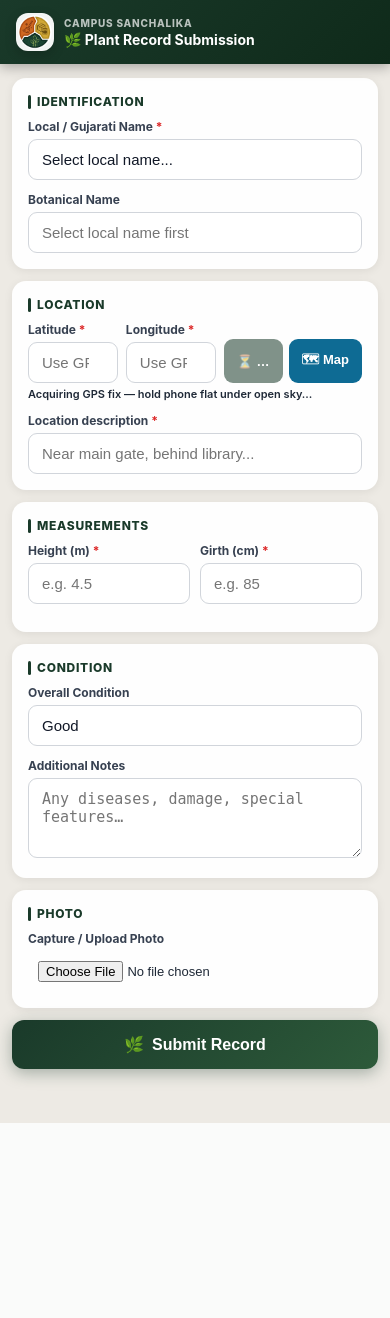
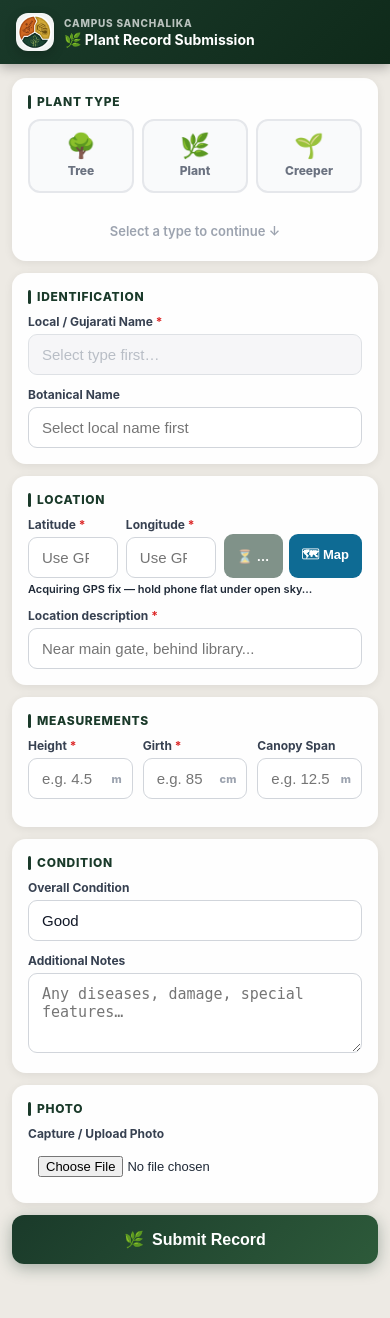
Before and after one commit to ShauryaDusht/management-system, a Django app: template backend/templates/geo_tracker/submit_form.html in a window 390 px wide. Before the commit the page ends 1123 px from the top, so only its background shows below. Run offline with Django 5.2, Linux system fonts and the light colour scheme; the template is opened without the code that fills it, so the values that code supplies are empty; parts of the project's set-up code (start-up, migrations or seed data) failed here and were passed over; some libraries are stand-ins or nearby versions.

Commit message:
add canopy span and fix filter button in mobile

```diff
--- a/backend/templates/geo_tracker/submit_form.html
+++ b/backend/templates/geo_tracker/submit_form.html
@@ -35,19 +35,27 @@ select,textarea{
 input:focus,select:focus,textarea:focus{border-color:#1a3a2a;box-shadow:0 0 0 3px rgba(26,58,42,.09)}
 input[type=file]{padding:10px;font-size:13px}
 textarea{resize:vertical;min-height:80px}
-.type-grid{display:grid;grid-template-columns:repeat(3,1fr);gap:8px;margin-top:2px}
-.type-opt input{display:none}
-.type-label{
+
+/* ── Type selector tabs ── */
+.type-tabs{display:grid;grid-template-columns:repeat(3,1fr);gap:8px;margin-bottom:12px}
+.type-tab{
   display:flex;flex-direction:column;align-items:center;gap:5px;
-  padding:12px 6px;border-radius:11px;border:2px solid #e5e7eb;
-  background:#f9fafb;font-size:12px;font-weight:800;color:#4b5563;cursor:pointer;
-  transition:all .15s
+  padding:13px 6px;border-radius:12px;border:2px solid #e5e7eb;
+  background:#f9fafb;font-size:12px;font-weight:800;color:#6b7280;cursor:pointer;
+  transition:all .15s;user-select:none;-webkit-tap-highlight-color:transparent
 }
-.type-emoji{font-size:22px;line-height:1}
-.type-opt input:checked + .type-label.tree{background:#dcfce7;border-color:#16a34a;color:#166534}
-.type-opt input:checked + .type-label.plant{background:#ede9fe;border-color:#7c3aed;color:#5b21b6}
-.type-opt input:checked + .type-label.creeper{background:#e0f2fe;border-color:#0284c7;color:#075985}
-@media(max-width:420px){.type-grid{grid-template-columns:repeat(2,1fr)}}
+.type-tab .tab-emoji{font-size:24px;line-height:1}
+.type-tab.active.tree{background:#dcfce7;border-color:#16a34a;color:#166534}
+.type-tab.active.plant{background:#ede9fe;border-color:#7c3aed;color:#5b21b6}
+.type-tab.active.creeper{background:#e0f2fe;border-color:#0284c7;color:#075985}
+.type-tab:active{transform:scale(.96)}
+
+/* no-type-selected hint */
+.type-hint{
+  text-align:center;font-size:13px;color:#9ca3af;font-weight:600;
+  padding:18px 0 6px;display:block
+}
+select:disabled{background:#f3f4f6;color:#9ca3af;cursor:not-allowed}
 
 /* ── GPS row ── */
 .gps-row{display:flex;gap:8px;align-items:flex-end}
@@ -101,7 +109,6 @@ textarea{resize:vertical;min-height:80px}
   border-radius:7px;padding:5px 12px;font-size:12px;font-weight:800;cursor:pointer
 }
 .map-confirm-btn:active{opacity:.8}
-/* crosshair overlay — sits on top of map, pointer-events:none so map still works */
 .map-crosshair{
   position:absolute;top:50%;left:50%;
   transform:translate(-50%,-50%);
@@ -117,10 +124,18 @@ textarea{resize:vertical;min-height:80px}
   width:6px;height:6px;background:#dc2626;border-radius:50%;
   transform:translate(-50%,-50%);pointer-events:none;z-index:1001
 }
-/* campus boundary indicator */
 .campus-note{font-size:10px;color:#6b7280;margin-top:4px;text-align:center}
 
+/* input with inline unit suffix */
+.input-unit{position:relative;display:block}
+.input-unit input{padding-right:44px}
+.input-unit .unit-badge{
+  position:absolute;right:11px;top:50%;transform:translateY(-50%);
+  font-size:11px;font-weight:800;color:#9ca3af;pointer-events:none
+}
+
 .row2{display:grid;grid-template-columns:1fr 1fr;gap:10px}
+.row3{display:grid;grid-template-columns:1fr 1fr 1fr;gap:10px}
 .submit-btn{
   width:100%;padding:15px;border-radius:12px;
   background:linear-gradient(135deg,#1a3a2a,#2d5a3a);
@@ -152,23 +167,26 @@ select option[disabled]{color:#9ca3af}
   <form id="plantForm" enctype="multipart/form-data">
     {% csrf_token %}
 
-    <!-- Plant Type (hidden, set by variety select) -->
-    <div class="card" style="display:none">
+    <!-- Hidden fields -->
+    <input type="hidden" id="plant_type" name="plant_type">
+    <input type="hidden" id="local_name" name="local_name">
+    <input type="hidden" id="gps_accuracy_m" name="gps_accuracy_m">
+
+    <!-- Step 1: Pick type -->
+    <div class="card">
       <div class="sec-title">Plant Type</div>
-      <div class="type-grid">
-        <label class="type-opt">
-          <input type="radio" name="plant_type_display" value="tree">
-          <span class="type-label tree"><span class="type-emoji">🌳</span>Tree</span>
-        </label>
-        <label class="type-opt">
-          <input type="radio" name="plant_type_display" value="plant">
-          <span class="type-label plant"><span class="type-emoji">🌿</span>Plant</span>
-        </label>
-        <label class="type-opt">
-          <input type="radio" name="plant_type_display" value="creeper">
-          <span class="type-label creeper"><span class="type-emoji">C</span>Creeper</span>
-        </label>
+      <div class="type-tabs">
+        <div class="type-tab tree" data-type="tree" onclick="selectType('tree')">
+          <span class="tab-emoji">🌳</span>Tree
+        </div>
+        <div class="type-tab plant" data-type="plant" onclick="selectType('plant')">
+          <span class="tab-emoji">🌿</span>Plant
+        </div>
+        <div class="type-tab creeper" data-type="creeper" onclick="selectType('creeper')">
+          <span class="tab-emoji">🌱</span>Creeper
+        </div>
       </div>
+      <span class="type-hint" id="typeHint">Select a type to continue ↓</span>
     </div>
 
     <!-- Identification -->
@@ -176,15 +194,12 @@ select option[disabled]{color:#9ca3af}
       <div class="sec-title">Identification</div>
       <div class="fg">
         <label class="required" for="variety">Local / Gujarati Name</label>
-        <select id="variety" name="variety" required>
-          <option value="" disabled selected>Select local name...</option>
+        <select id="variety" name="variety" required disabled>
+          <option value="" disabled selected>Select type first…</option>
           {% for v in varieties %}
-          <option value="{{ v.id }}" data-type="{{ v.plant_type }}" data-name="{{ v.name }}" data-scientific="{{ v.scientific_name }}">{{ v.name }} ({{ v.get_plant_type_display }})</option>
+          <option value="{{ v.id }}" data-type="{{ v.plant_type }}" data-name="{{ v.name }}" data-scientific="{{ v.scientific_name }}">{{ v.name }}</option>
           {% endfor %}
         </select>
-        <input type="hidden" id="plant_type" name="plant_type">
-        <input type="hidden" id="local_name" name="local_name">
-        <input type="hidden" id="gps_accuracy_m" name="gps_accuracy_m">
       </div>
       <div class="fg">
         <label for="scientific_name">Botanical Name</label>
@@ -220,7 +235,7 @@ select option[disabled]{color:#9ca3af}
         <div class="acc-samples" id="accSamples"></div>
       </div>
 
-      <!-- Map picker — hidden until Map button tapped -->
+      <!-- Map picker -->
       <div class="map-picker" id="mapPicker">
         <div class="map-instructions">
           <span>Pan &amp; zoom to the tree, then tap Confirm</span>
@@ -241,14 +256,27 @@ select option[disabled]{color:#9ca3af}
     <!-- Measurements -->
     <div class="card">
       <div class="sec-title">Measurements</div>
-      <div class="row2">
+      <div class="row3">
         <div class="fg">
-          <label class="required" for="height_m">Height (m)</label>
-          <input type="number" id="height_m" name="height_m" step="0.01" min="0" required placeholder="e.g. 4.5">
+          <label class="required" for="height_m">Height</label>
+          <div class="input-unit">
+            <input type="number" id="height_m" name="height_m" step="0.01" min="0" required placeholder="e.g. 4.5">
+            <span class="unit-badge">m</span>
+          </div>
         </div>
         <div class="fg">
-          <label class="required" for="girth_cm">Girth (cm)</label>
-          <input type="number" id="girth_cm" name="girth_cm" step="0.1" min="0" required placeholder="e.g. 85">
+          <label class="required" for="girth_cm">Girth</label>
+          <div class="input-unit">
+            <input type="number" id="girth_cm" name="girth_cm" step="0.1" min="0" required placeholder="e.g. 85">
+            <span class="unit-badge">cm</span>
+          </div>
+        </div>
+        <div class="fg">
+          <label for="canopy_area_m">Canopy Span</label>
+          <div class="input-unit">
+            <input type="number" id="canopy_area_m" name="canopy_area_m" step="0.01" min="0" placeholder="e.g. 12.5">
+            <span class="unit-badge">m</span>
+          </div>
         </div>
       </div>
     </div>
@@ -291,29 +319,53 @@ select option[disabled]{color:#9ca3af}
 
 <script src="https://unpkg.com/leaflet@1.9.4/dist/leaflet.js"></script>
 <script>
-// ── Variety select ────────────────────────────────────────────────────────
-var varietySelect = document.getElementById('variety');
+// ── Type selector ─────────────────────────────────────────────────────────
+var selectedType = null;
 var plantTypeInput = document.getElementById('plant_type');
+var varietySelect  = document.getElementById('variety');
 
-function syncVarietyOptions() {
-  Array.prototype.forEach.call(varietySelect.options, function(o){ o.hidden = false; });
+function selectType(type) {
+  selectedType = type;
+  plantTypeInput.value = type;
+
+  // Update tab appearance
+  document.querySelectorAll('.type-tab').forEach(function(tab) {
+    tab.classList.remove('active');
+  });
+  var activeTab = document.querySelector('.type-tab[data-type="' + type + '"]');
+  if (activeTab) activeTab.classList.add('active');
+
+  // Hide hint
+  document.getElementById('typeHint').style.display = 'none';
+
+  // Enable select and filter options
+  varietySelect.disabled = false;
+  // Reset to placeholder
+  varietySelect.value = '';
+  document.getElementById('scientific_name').value = '';
+  document.getElementById('local_name').value = '';
+
+  // Show only options matching this type
+  var opts = varietySelect.options;
+  for (var i = 0; i < opts.length; i++) {
+    var dataType = opts[i].getAttribute('data-type');
+    if (dataType === null) {
+      // The disabled placeholder option — always show
+      opts[i].hidden = false;
+    } else {
+      opts[i].hidden = (dataType !== type);
+    }
+  }
 }
+
 varietySelect.addEventListener('change', function() {
   var sel = this.options[this.selectedIndex];
   if (!sel) return;
-  var type = sel.getAttribute('data-type');
   var name = sel.getAttribute('data-name');
   var sci  = sel.getAttribute('data-scientific');
-  if (type) {
-    plantTypeInput.value = type;
-    var r = document.querySelector('input[type="radio"][name="plant_type_display"][value="'+type+'"]');
-    if (r) r.checked = true;
-  }
   if (name) document.getElementById('local_name').value = name;
   if (sci)  document.getElementById('scientific_name').value = sci;
-  syncVarietyOptions();
 });
-syncVarietyOptions();
 
 // ── GPS Averaging Engine ──────────────────────────────────────────────────
 var GPS_TARGET_M    = 5;
@@ -412,7 +464,6 @@ function startGps() {
       }
       gpsSamples.push({ lat: pos.coords.latitude, lng: pos.coords.longitude, accuracy: acc });
 
-      // Dynamic outlier rejection once we have a rough centre
       if (gpsSamples.length >= 3) {
         var rough = computeAvg(gpsSamples);
         var dist = Math.sqrt(
@@ -456,10 +507,9 @@ document.getElementById('gpsBtn').addEventListener('click', startGps);
 startGps();
 
 // ── Map Pin Picker ────────────────────────────────────────────────────────
-// IITGN campus bounding box (slightly padded so user can't scroll away)
 var CAMPUS_BOUNDS = L.latLngBounds(
-  L.latLng(23.2082, 72.6812),   // SW corner
-  L.latLng(23.2188, 72.6928)    // NE corner
+  L.latLng(23.2082, 72.6812),
+  L.latLng(23.2188, 72.6928)
 );
 var CAMPUS_CENTER = [23.2135, 72.6870];
 
@@ -469,42 +519,36 @@ var mapPinLat   = null;
 var mapPinLng   = null;
 
 function initMap() {
-  if (leafletMap) return;  // already initialised
+  if (leafletMap) return;
 
   leafletMap = L.map('pinMap', {
     center:         CAMPUS_CENTER,
     zoom:           18,
-    minZoom:        17,       // prevent zooming out beyond campus
+    minZoom:        17,
     maxZoom:        19,
     maxBounds:      CAMPUS_BOUNDS,
-    maxBoundsViscosity: 1.0,  // hard wall — can't pan outside
+    maxBoundsViscosity: 1.0,
     zoomControl:    true,
     attributionControl: true
   });
 
-  // OpenStreetMap standard tiles — free, no API key
   L.tileLayer('https://{s}.tile.openstreetmap.org/{z}/{x}/{y}.png', {
     attribution: '© <a href="https://www.openstreetmap.org/copyright">OpenStreetMap</a>',
     maxZoom: 19
   }).addTo(leafletMap);
 
-  // Faint campus boundary rectangle so user knows the allowed area
   L.rectangle(CAMPUS_BOUNDS, {
     color: '#0e6b94', weight: 2, fill: false, dashArray: '6 4', opacity: 0.5
   }).addTo(leafletMap);
 
-  // The map uses a crosshair overlay (CSS) — centre of map = pin position.
-  // No draggable marker needed; user pans the map instead (easier on mobile).
   leafletMap.on('moveend', function() {
     var c = leafletMap.getCenter();
     mapPinLat = c.lat;
     mapPinLng = c.lng;
-    // Live-update fields so user can see coordinates changing
     document.getElementById('latitude').value  = c.lat.toFixed(7);
     document.getElementById('longitude').value = c.lng.toFixed(7);
   });
 
-  // If GPS already got a fix, centre the map there; else use campus centre
   var existingLat = parseFloat(document.getElementById('latitude').value);
   var existingLng = parseFloat(document.getElementById('longitude').value);
   if (!isNaN(existingLat) && !isNaN(existingLng)
@@ -526,7 +570,6 @@ document.getElementById('mapBtn').addEventListener('click', function() {
     note.style.display = 'block';
     mapOpen = true;
     this.textContent = '✕ Close map';
-    // Initialise Leaflet lazily (only when first opened)
     setTimeout(function() {
       initMap();
       if (leafletMap) leafletMap.invalidateSize();
@@ -544,12 +587,10 @@ document.getElementById('mapConfirmBtn').addEventListener('click', function() {
   document.getElementById('longitude').value = c.lng.toFixed(7);
   document.getElementById('gps_accuracy_m').value = 'map_pin';
 
-  // Update accuracy UI to show map-pin method
   updateAccUI(0, null, null, 'map');
   document.getElementById('gpsStatus').textContent = '✓ Position set from map pin — pan map to adjust';
   document.getElementById('gpsStatus').className   = 'gps-status ok';
 
-  // Close map
   document.getElementById('mapPicker').classList.remove('open');
   document.getElementById('campusNote').style.display = 'none';
   document.getElementById('mapBtn').textContent = '🗺 Map';
@@ -567,6 +608,13 @@ document.getElementById('photo').addEventListener('change', function(e) {
 // ── Form submit ───────────────────────────────────────────────────────────
 document.getElementById('plantForm').addEventListener('submit', function(e) {
   e.preventDefault();
+
+  if (!selectedType) {
+    showFlash('✗ Please select a plant type (Tree / Plant / Creeper) first.', 'err');
+    window.scrollTo({ top: 0, behavior: 'smooth' });
+    return;
+  }
+
   var btn  = document.getElementById('submitBtn');
   var icon = document.getElementById('submitIcon');
   var text = document.getElementById('submitText');
@@ -583,11 +631,16 @@ document.getElementById('plantForm').addEventListener('submit', function(e) {
       showFlash('✓ Record submitted successfully! (ID: ' + data.id + ')', 'ok');
       document.getElementById('plantForm').reset();
       plantTypeInput.value = '';
-      syncVarietyOptions();
+      document.getElementById('local_name').value = '';
       document.getElementById('photoPreview').style.display = 'none';
       document.getElementById('gpsStatus').textContent = '';
       document.getElementById('accBarWrap').style.display = 'none';
       document.getElementById('accBadge').style.display   = 'none';
+      // Reset type tabs
+      selectedType = null;
+      document.querySelectorAll('.type-tab').forEach(function(t){ t.classList.remove('active'); });
+      document.getElementById('typeHint').style.display = 'block';
+      varietySelect.disabled = true;
       // Close map if open
       if (mapOpen) {
         document.getElementById('mapPicker').classList.remove('open');
```
Also changed, not shown: backend/apps/geo_tracker/serializers.py (+4 -3 lines).
